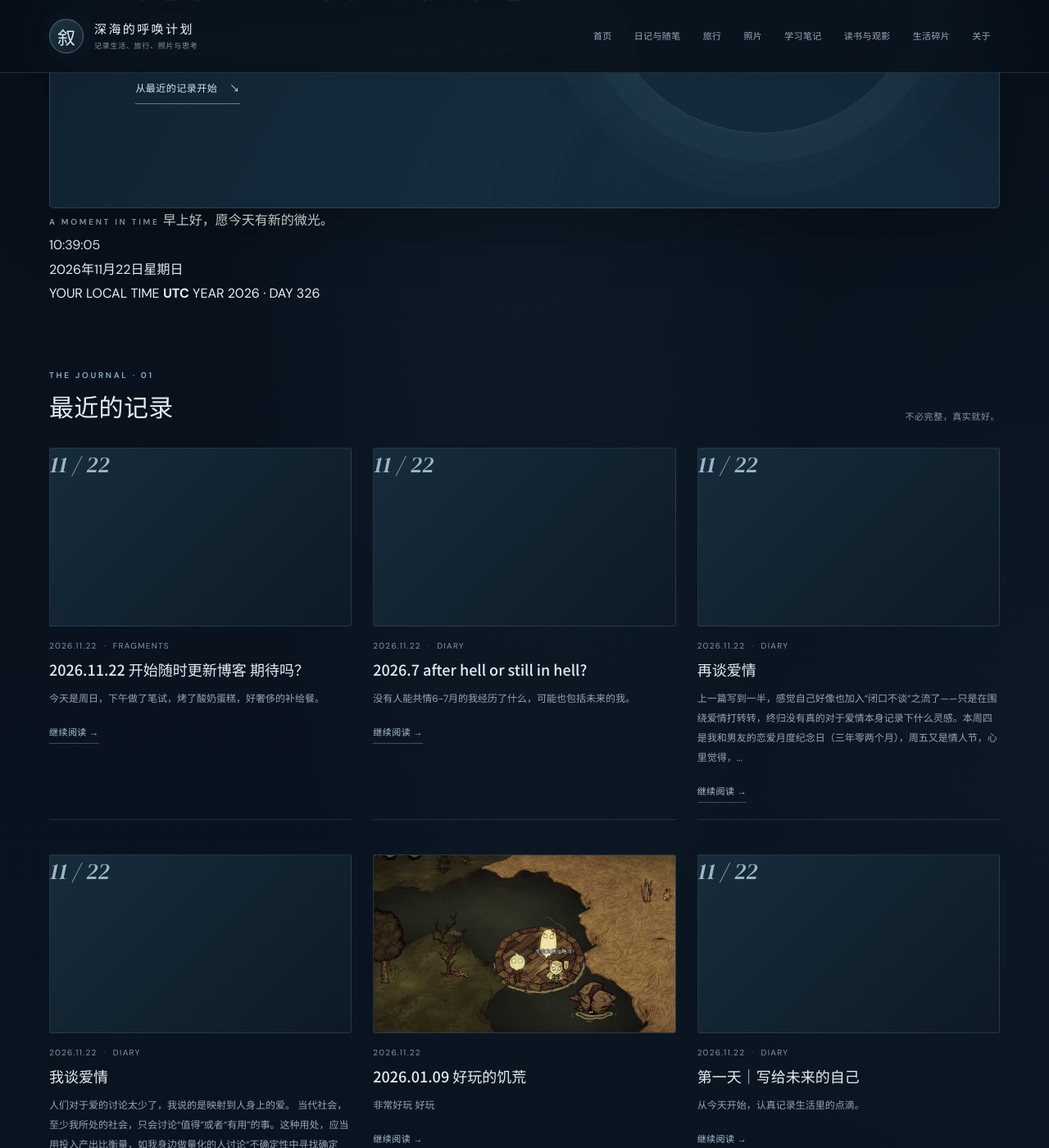
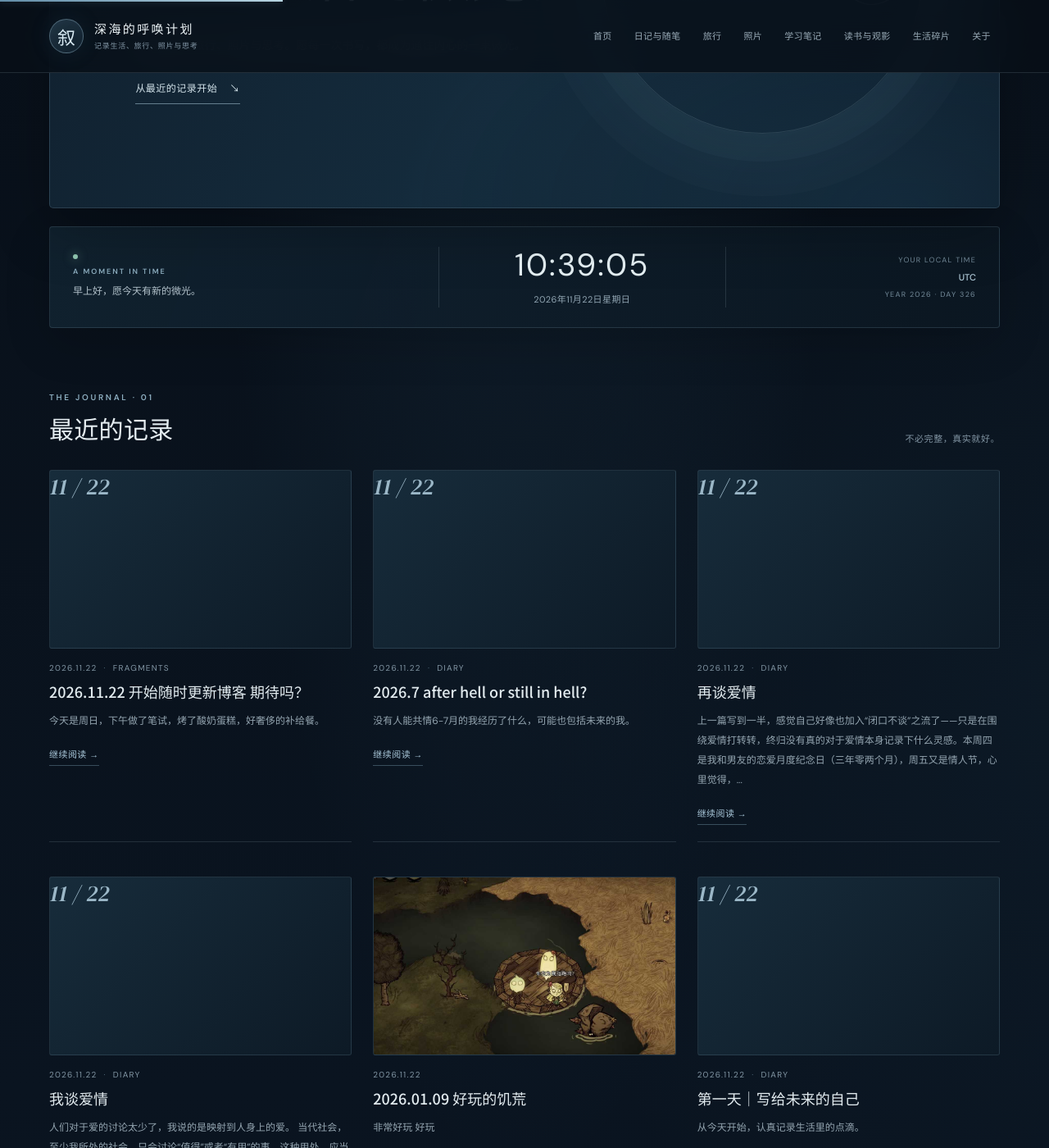
Before and after one commit to SabrinaGu822/SabrinaGu822.github.io, a Jekyll site: the page built from index.md, in a window 1280 px wide and 1400 px high, scrolled down 452 px. Shown: the whole window at 82% size. Built offline with Jekyll 4.4.1, drawn with Linux system fonts in a browser that asks for light colours.

Commit message:
Style live time panel and subtle site utility controls

```diff
--- a/assets/css/style.css
+++ b/assets/css/style.css
@@ -185,3 +185,39 @@ img { display: block; max-width: 100%; }
 @media (prefers-reduced-motion:reduce) {
   *,*::before,*::after { scroll-behavior:auto!important;transition-duration:.01ms!important; }
 }
+
+/* Live moment panel */
+.now-panel {
+  display:grid;grid-template-columns:1.2fr 1fr .8fr;align-items:center;gap:24px;
+  margin:22px 0 0;padding:24px 28px;
+  border:1px solid rgba(153,190,209,.17);border-radius:4px;
+  background:linear-gradient(110deg,rgba(17,34,48,.94),rgba(11,23,34,.88));
+  box-shadow:0 18px 55px rgba(0,0,0,.16);
+}
+.now-intro {display:flex;flex-direction:column;align-items:flex-start;gap:7px;}
+.now-intro .eyebrow {margin:0;font-size:9px;letter-spacing:.22em;}
+.live-dot {width:6px;height:6px;border-radius:50%;background:#91c7b1;box-shadow:0 0 12px rgba(145,199,177,.6);margin-bottom:2px;}
+.now-greeting {color:#b3c2cb;font-size:12px;}
+.now-clock {text-align:center;border-left:1px solid var(--line);border-right:1px solid var(--line);padding:0 18px;}
+.now-clock time {display:block;color:#e5f0f4;font:400 clamp(27px,3.5vw,38px)/1.2 'DM Sans',monospace;font-variant-numeric:tabular-nums;letter-spacing:.055em;}
+.now-date {margin-top:8px;color:#91a5b2;font-size:11px;letter-spacing:.035em;}
+.now-meta {display:flex;flex-direction:column;gap:6px;text-align:right;}
+.now-meta span {color:#748b9a;font-size:9px;letter-spacing:.14em;}
+.now-meta strong {color:#b5cfdd;font:500 11px 'DM Sans',sans-serif;overflow-wrap:anywhere;}
+.reading-progress {position:fixed;top:0;left:0;z-index:100;width:0;height:2px;background:linear-gradient(90deg,#628da8,#b6d4e1);box-shadow:0 0 10px rgba(142,183,202,.35);}
+.back-to-top {position:fixed;right:25px;bottom:25px;z-index:30;width:42px;height:42px;border:1px solid rgba(153,190,209,.28);border-radius:50%;background:rgba(13,26,38,.9);color:#c6dce7;font-size:18px;cursor:pointer;opacity:0;pointer-events:none;transform:translateY(8px);transition:opacity .25s,transform .25s,border-color .25s;}
+.back-to-top.visible {opacity:1;pointer-events:auto;transform:translateY(0);}
+.back-to-top:hover {border-color:#a8c6d8;background:#172e40;}
+@media(max-width:760px) {
+  .now-panel {grid-template-columns:1fr 1fr;gap:18px;padding:20px;}
+  .now-intro {grid-column:1/-1;}
+  .now-clock {border-left:0;text-align:left;padding:0;}
+  .now-meta {border-left:1px solid var(--line);padding-left:16px;}
+}
+@media(max-width:420px) {
+  .now-panel {gap:14px;padding:17px;}
+  .now-clock time {font-size:27px;}
+  .now-date {font-size:10px;}
+  .now-meta strong {font-size:10px;}
+  .back-to-top {right:15px;bottom:15px;}
+}
```
